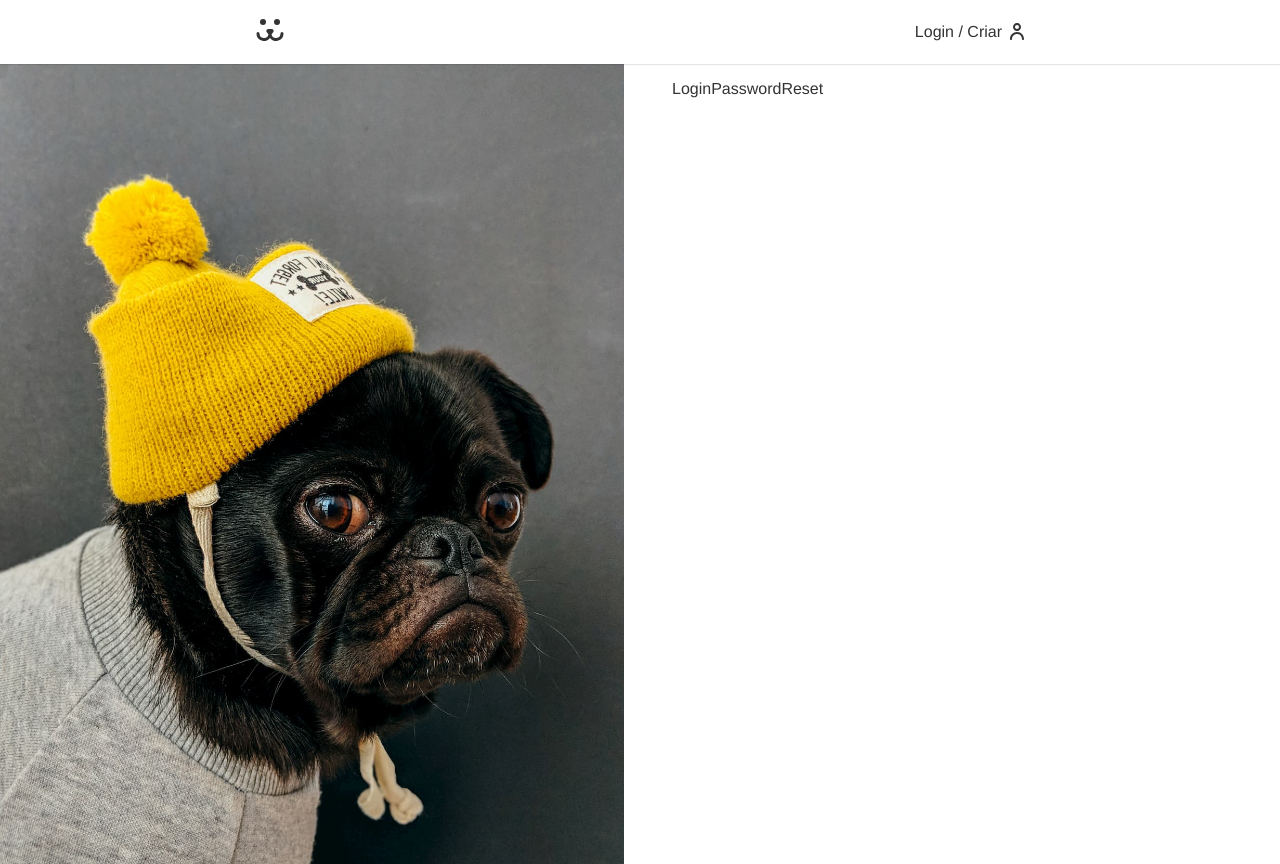
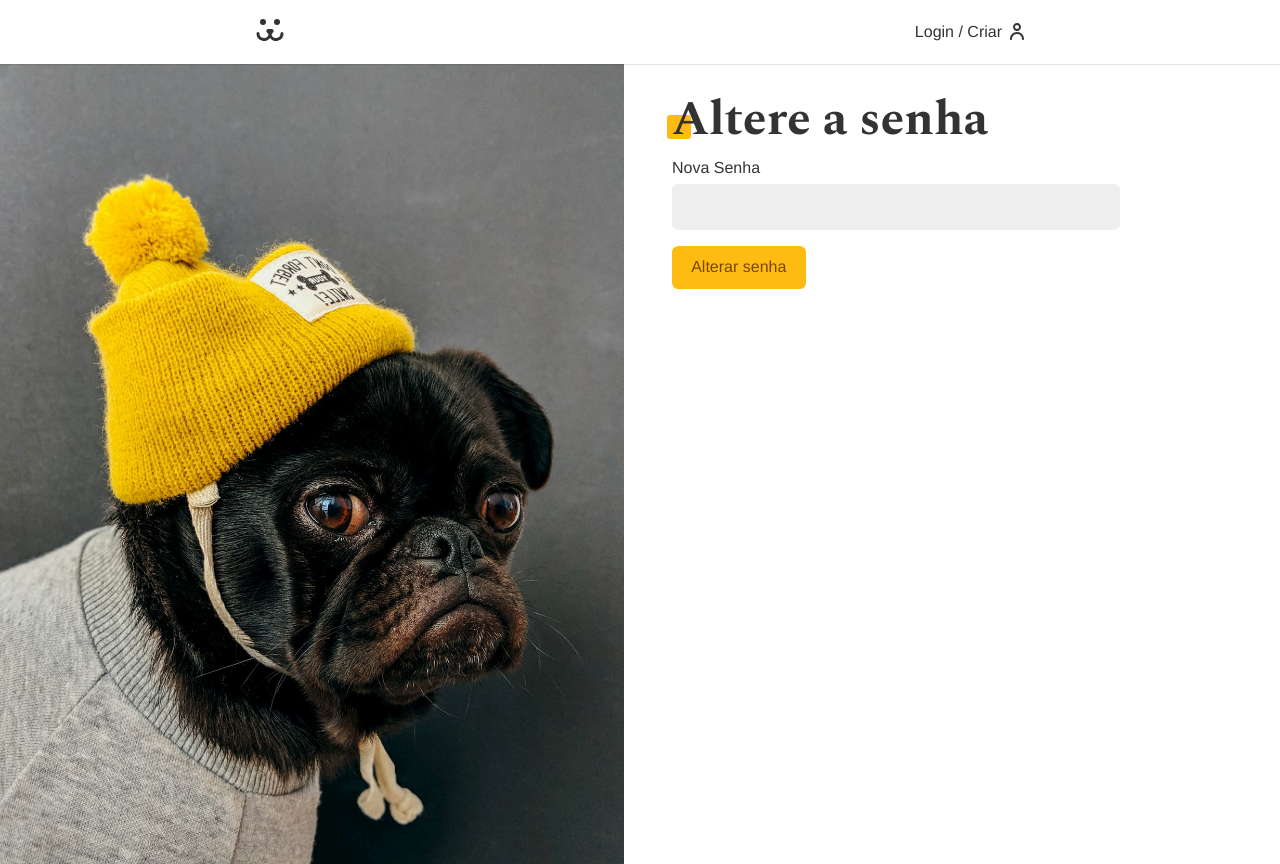
Before and after one commit to Luchtml/dogs-estudo, a React (Create React App) app: page /login/resetar in a window 1280 px wide. Built offline with nearby package versions, Linux system fonts and the light colour scheme; the HTML template or start-up script is replaced by a standard one.

Commit message:
password reset

```diff
--- a/src/Components/Login/LoginPasswordReset.js
+++ b/src/Components/Login/LoginPasswordReset.js
@@ -1,9 +1,59 @@
-import React from 'react'
+import React from 'react';
+import Input from '../Forms/Input';
+import Button from '../Forms/Button';
+import useForm from '../../Hooks/useForm';
+import useFetch from '../../Hooks/useFetch';
+import { PASSWORD_RESET } from '../../api';
+import Error from '../Helper/Error';
+import { useNavigate } from 'react-router-dom';
 
 const LoginPasswordReset = () => {
+  const [login, setLogin] = React.useState('');
+  const [key, setKey] = React.useState('');
+  const password = useForm();
+  const { error, loading, request } = useFetch();
+  const navigate = useNavigate();
+
+  React.useEffect(() => {
+    const params = new URLSearchParams(window.location.search);
+    const key = params.get('key');
+    const login = params.get('login');
+    if (key) setKey(key);
+    if (login) setLogin(login);
+  }, []);
+
+  async function handleSubmit(event) {
+    event.preventDefault();
+    if (password.validate()) {
+      const { url, options } = PASSWORD_RESET({
+        login,
+        key,
+        password: password.value,
+      });
+      const { response } = await request(url, options);
+      if (response.ok) navigate('/login');
+    }
+  }
+
   return (
-    <div>LoginPasswordReset</div>
-  )
-}
+    <div>
+      <h1 className="title">Altere a senha</h1>
+      <form onSubmit={handleSubmit}>
+        <Input
+          label="Nova Senha"
+          type="password"
+          name="password"
+          {...password}
+        />
+        {loading ? (
+          <Button disabled>Alterando sua senha</Button>
+        ) : (
+          <Button>Alterar senha</Button>
+        )}
+      </form>
+      <Error error={error} />
+    </div>
+  );
+};
 
-export default LoginPasswordReset
+export default LoginPasswordReset;
--- a/src/api.js
+++ b/src/api.js
@@ -125,3 +125,16 @@
     },
   };
 }
+
+export function PASSWORD_RESET(body) {
+  return {
+    url: API_URL + '/api/password/reset',
+    options: {
+      method: 'POST',
+      headers: {
+        'Content-Type': 'application/json',
+      },
+      body: JSON.stringify(body),
+    },
+  };
+}
```
